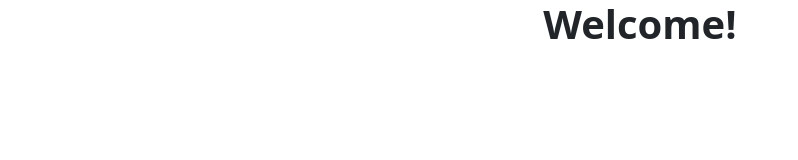
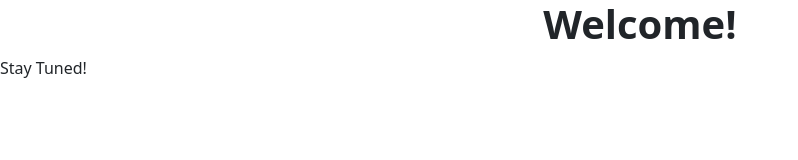
Before and after one commit to the-gwtm/SampleProject, an Angular app: page / in a window 1280 px wide. Shown: the top 160 px of the page, without its empty margins (0-798 px from the left). Built offline with nearby package versions, Linux system fonts and the light colour scheme.

Commit message:
my second commit

```diff
--- a/src/app/app.component.html
+++ b/src/app/app.component.html
@@ -1 +1,3 @@
 <h1>Welcome!</h1>
+
+<p>Stay Tuned!</p>
```
